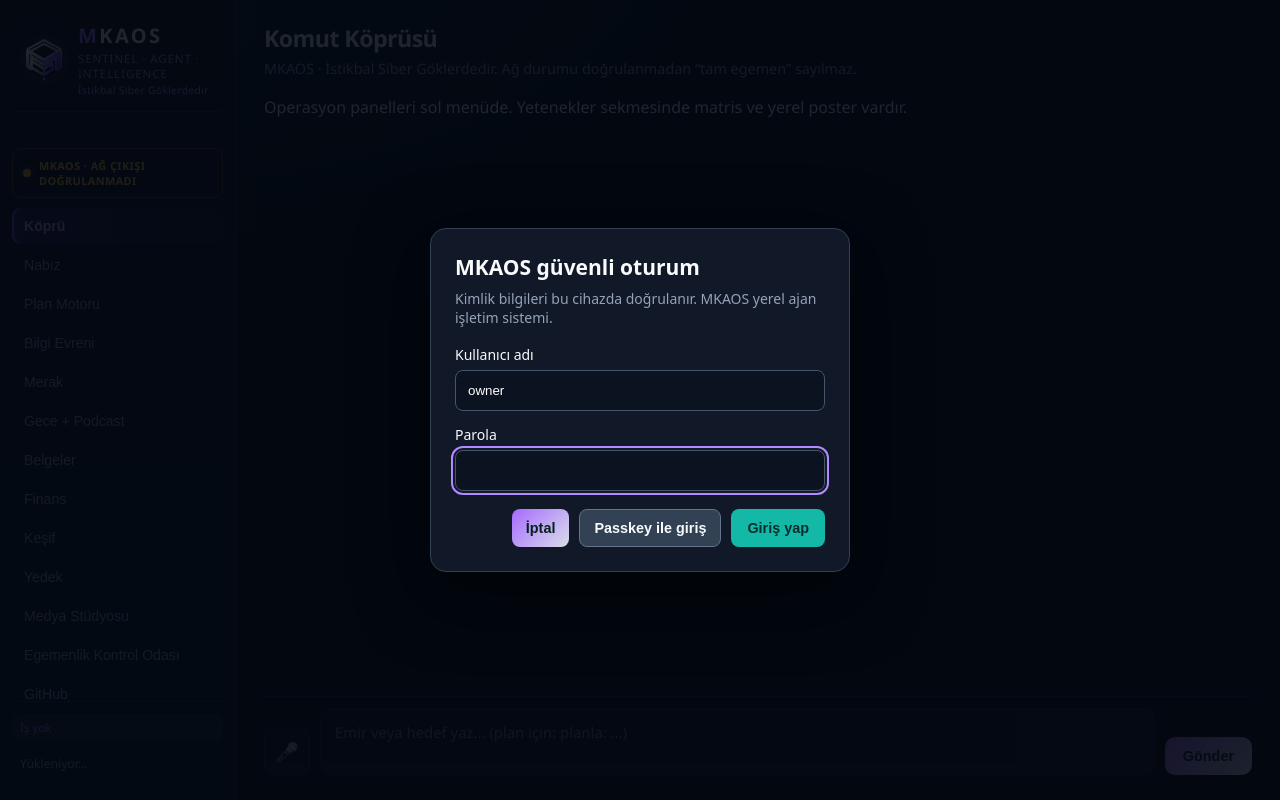
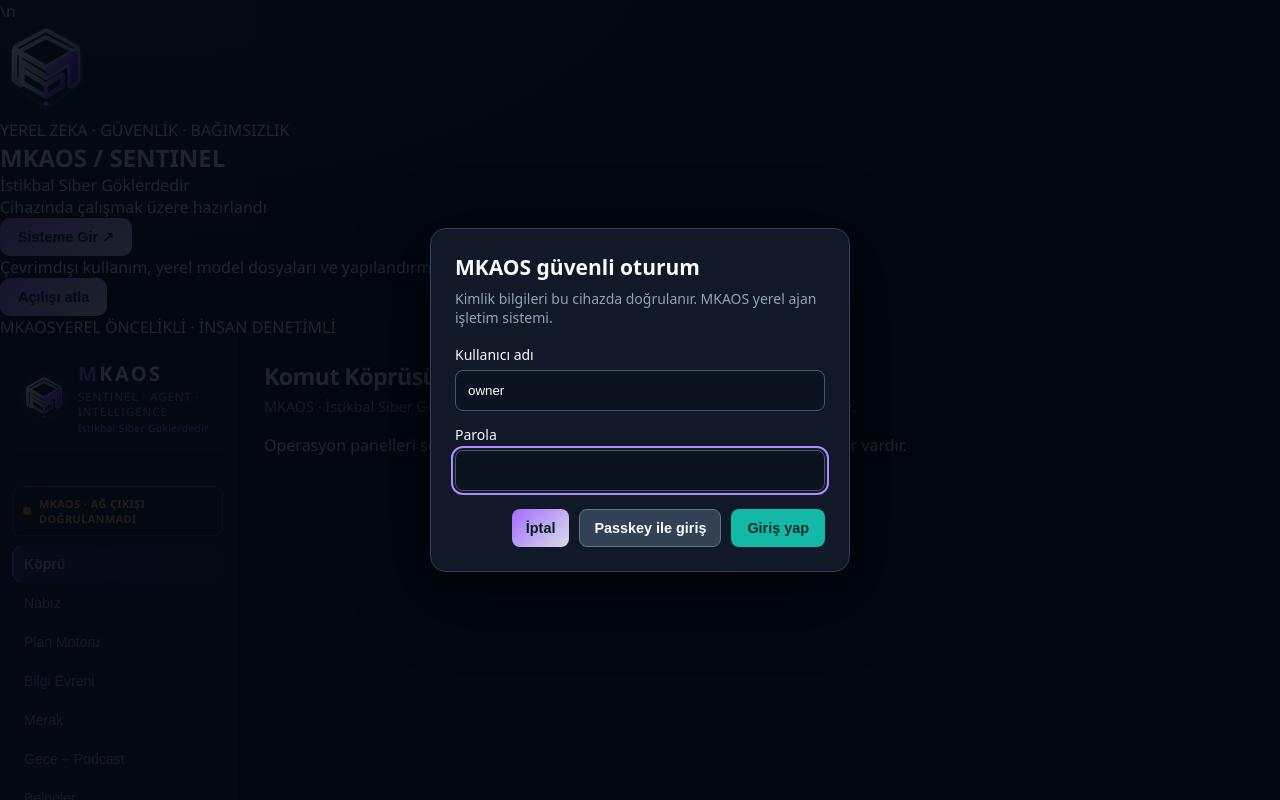
Before and after one commit to Nexora88/sentinel-agent, a FastAPI app: page / in a window 1280 px wide. Run offline with FastAPI, Linux system fonts and the light colour scheme.

Commit message:
Add animated MKAOS welcome screen

```diff
--- a/web/templates/index.html
+++ b/web/templates/index.html
@@ -9,7 +9,23 @@
   <meta name="description" content="MKAOS — yerel öncelikli, denetlenebilir Türkçe ajan platformu." />
   <link rel="stylesheet" href="/static/style.css" />
 </head>
-<body>
+<body>\n  <section id="mkaos-welcome" class="welcome-screen" aria-labelledby="welcome-title">
+    <div class="welcome-grid" aria-hidden="true"></div>
+    <div class="welcome-orbit welcome-orbit-one" aria-hidden="true"></div>
+    <div class="welcome-orbit welcome-orbit-two" aria-hidden="true"></div>
+    <div class="welcome-content">
+      <img src="/static/mkaos-emblem.svg" alt="" class="welcome-emblem" width="92" height="92" />
+      <p class="welcome-kicker">YEREL ZEKA · GÜVENLİK · BAĞIMSIZLIK</p>
+      <h1 id="welcome-title">MKAOS<span> / SENTINEL</span></h1>
+      <p class="welcome-subtitle">İstikbal Siber Göklerdedir</p>
+      <div class="welcome-status"><span class="welcome-status-dot"></span> Cihazında çalışmak üzere hazırlandı</div>
+      <button id="welcome-enter" class="welcome-enter" type="button">Sisteme Gir <span aria-hidden="true">↗</span></button>
+      <p class="welcome-note">Çevrimdışı kullanım, yerel model dosyaları ve yapılandırmaya bağlıdır.</p>
+      <button id="welcome-skip" class="welcome-skip" type="button">Açılışı atla</button>
+    </div>
+    <div class="welcome-footer"><span>MKAOS</span><span>YEREL ÖNCELİKLİ · İNSAN DENETİMLİ</span></div>
+  </section>
+
   <div class="app">
     <aside class="sidebar">
       <div class="logo">
@@ -194,6 +210,21 @@
       </section>
     </main>
   </div>
+  <script>
+    (() => {
+      const screen = document.getElementById('mkaos-welcome');
+      const enter = document.getElementById('welcome-enter');
+      const skip = document.getElementById('welcome-skip');
+      if (!screen || !enter || !skip) return;
+      const dismiss = () => {
+        screen.classList.add('welcome-leaving');
+        window.setTimeout(() => { screen.hidden = true; }, 420);
+      };
+      enter.addEventListener('click', dismiss);
+      skip.addEventListener('click', dismiss);
+      if (window.matchMedia('(prefers-reduced-motion: reduce)').matches) screen.classList.add('reduce-motion');
+    })();
+  </script>
   <script src="/static/app.js"></script>
   <script src="/static/capabilities.js"></script>
 </body>
```
